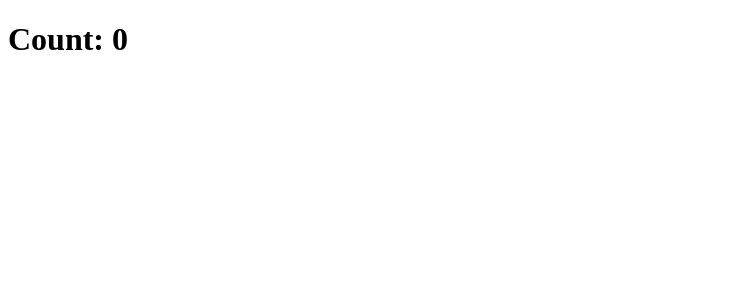
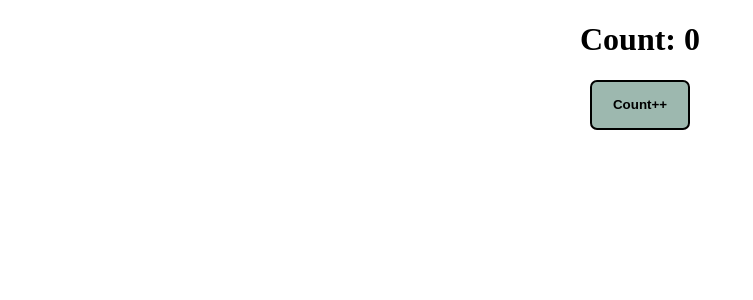
Before and after one commit to mate-academy/react_counter, a React (Create React App) app: page / in a window 1280 px wide. Shown: the top 300 px of the page, without its empty margins (0-753 px from the left). Built offline with nearby package versions, Linux system fonts and the light colour scheme; the HTML template or start-up script is replaced by a standard one.

Commit message:
Solution

```diff
--- a/src/App.css
+++ b/src/App.css
@@ -0,0 +1,25 @@
+body {
+  margin: 0;
+}
+
+.count__header {
+  text-align: center;
+}
+
+.count__button {
+  display: block;
+  margin: 0 auto;
+  border-radius: 7px;
+  border: 2px solid black;
+  width: 100px;
+  height: 50px;
+  font-weight: 700;
+  background-color: rgb(157, 184, 175);
+  outline: none;
+  transition: transform 0.3s;
+}
+
+.count__button:hover {
+  transform: scale(1.1);
+  cursor: pointer;
+}
--- a/src/App.js
+++ b/src/App.js
@@ -1,8 +1,35 @@
 import React from 'react';
 import './App.css';
 
-const App = () => (
-  <h1>Count: 0</h1>
-);
+class App extends React.Component {
+  state = {
+    count: 0,
+  }
+
+  buttonClick = () => {
+    this.setState(prevState => ({
+      count: prevState.count + 1,
+    }));
+  }
+
+  render() {
+    return (
+      <>
+        <h1 className="count__header">
+          Count:
+          {' '}
+          {this.state.count}
+        </h1>
+        <button
+          type="submit"
+          className="count__button"
+          onClick={this.buttonClick}
+        >
+          Count++
+        </button>
+      </>
+    );
+  }
+}
 
 export default App;
```
